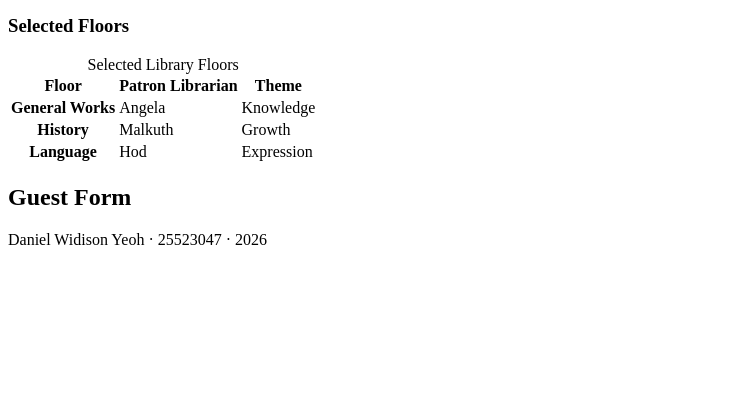
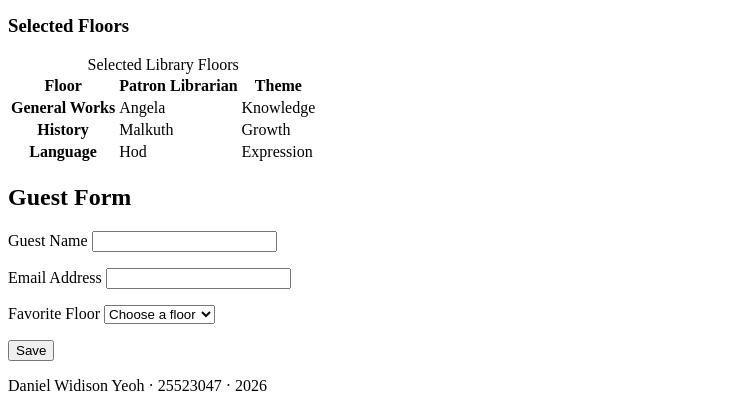
Before and after one commit to DanielWYeoh/pabw-Daniel, a plain HTML site: page worksheet-p3/profil.html in a window 1280 px wide. Shown: the part 586-997 px from the top of the page, without its empty margins (0-743 px from the left). Before the commit the page ends 851 px from the top, so only its background shows below. Drawn offline with Linux system fonts and the light colour scheme.

Commit message:
Add guest form with fields for name, email, and favorite floor

```diff
--- a/worksheet-p3/profil.html
+++ b/worksheet-p3/profil.html
@@ -83,6 +83,41 @@
 
         <section id="guest-form">
             <h2>Guest Form</h2>
+
+            <form action="/simpan" method="post">
+                <p>
+                    <label for="guest-name">Guest Name</label>
+                    <input
+                        type="text"
+                        id="guest-name"
+                        name="guest-name"
+                        required>
+                </p>
+
+                <p>
+                    <label for="guest-email">Email Address</label>
+                    <input
+                        type="email"
+                        id="guest-email"
+                        name="guest-email"
+                        required>
+                </p>
+
+                <p>
+                    <label for="favorite-floor">Favorite Floor</label>
+                    <select
+                        id="favorite-floor"
+                        name="favorite-floor"
+                        required>
+                        <option value="">Choose a floor</option>
+                        <option value="general-works">General Works</option>
+                        <option value="history">History</option>
+                        <option value="language">Language</option>
+                    </select>
+                </p>
+
+                <button type="submit">Save</button>
+            </form>
         </section>
     </main>
 
```
